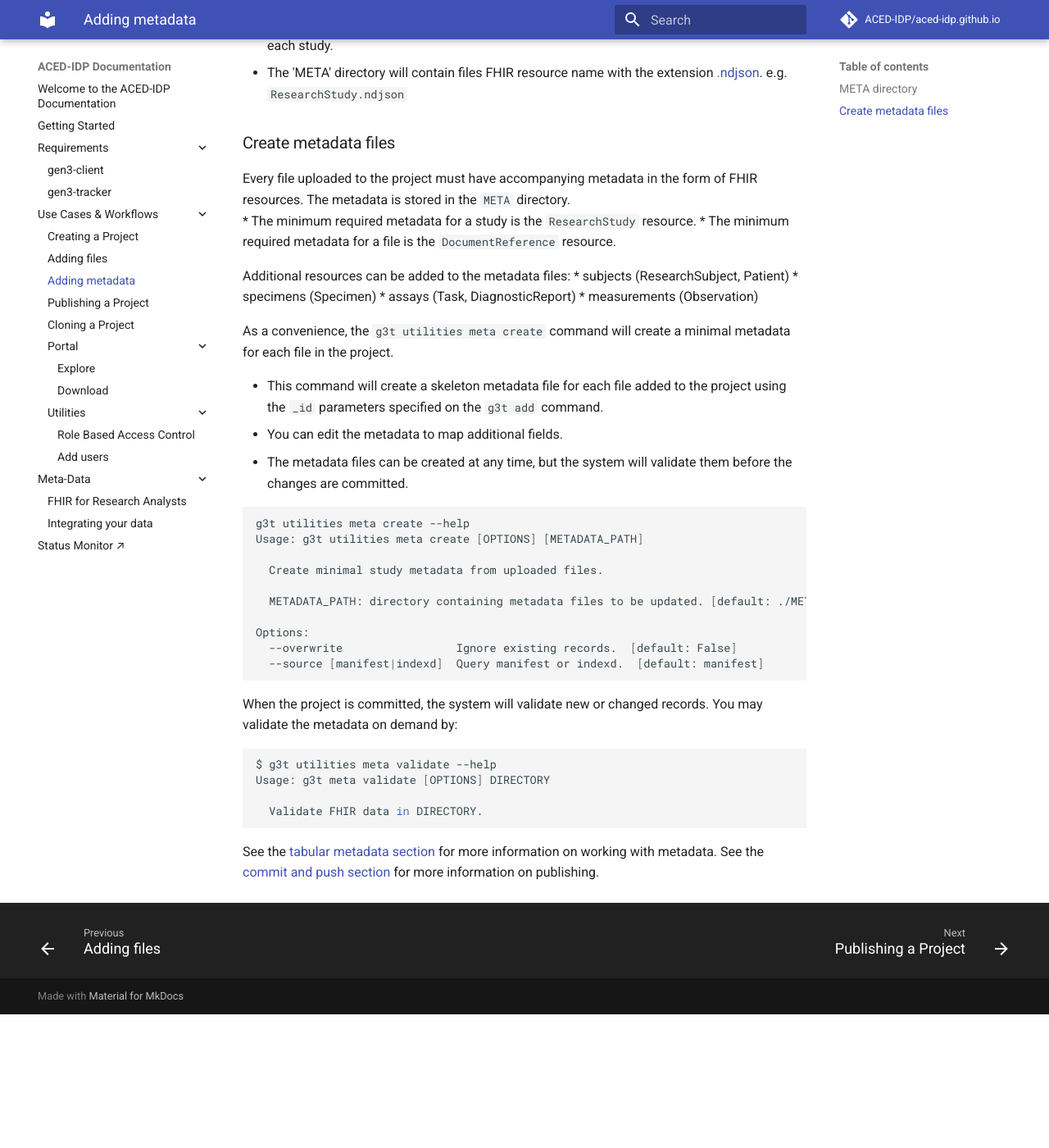
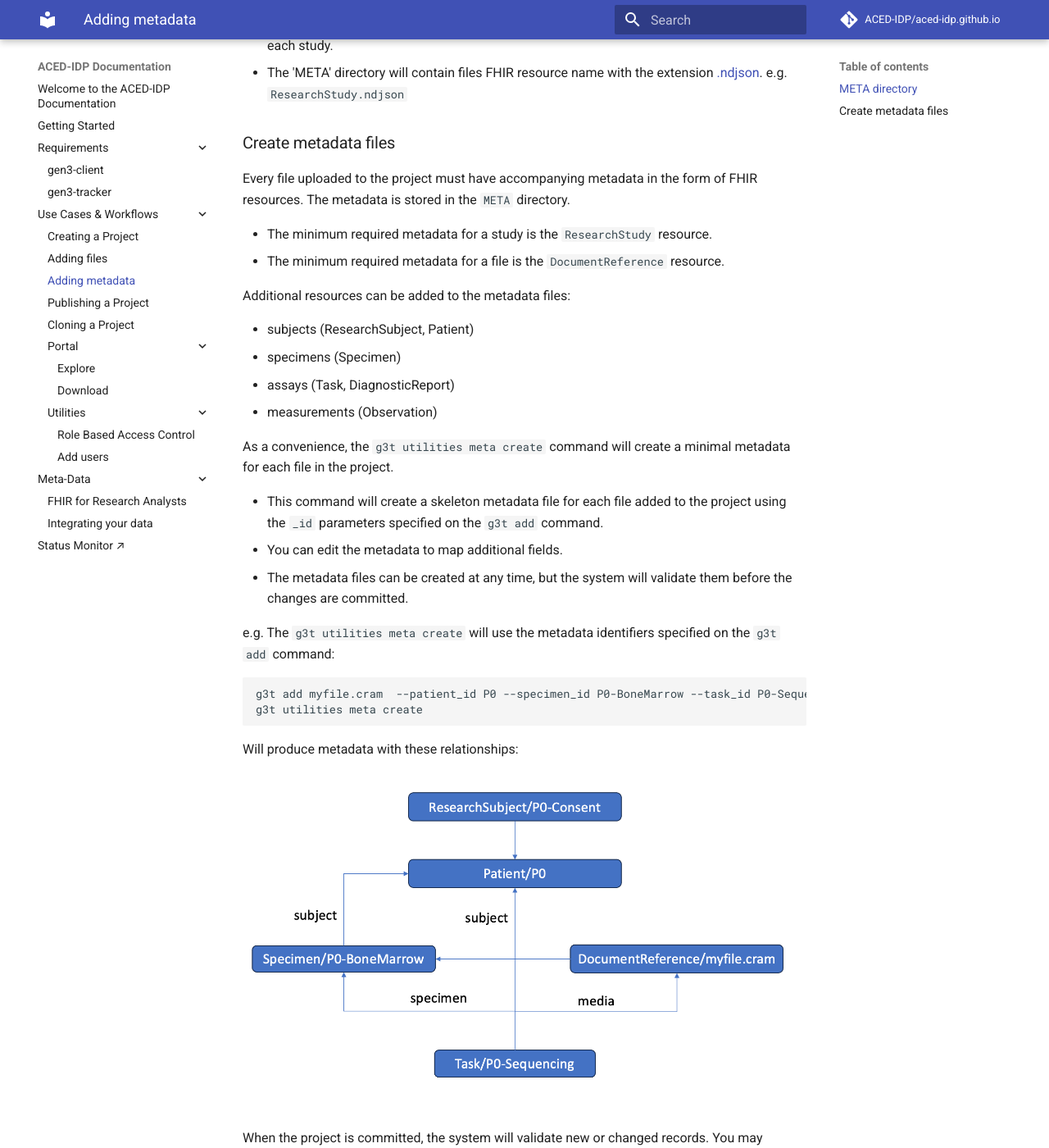
Before and after one commit to ACED-IDP/aced-idp.github.io, an MkDocs documentation site: the page built from docs/workflows/metadata.md, in a window 1280 px wide and 1400 px high, scrolled down 658 px. Shown: the whole window at 82% size. Built offline with MkDocs 1.6.1 and Material for MkDocs 9.7.7, drawn with Linux system fonts in a browser that asks for light colours; comment, search, counter and statistics services are not loaded; before the commit the page ends 1895 px from its top, so only the background shows below that; some of the changed text lies outside the part shown.

Commit message:
meta create example

````diff
--- a/docs/workflows/metadata.md
+++ b/docs/workflows/metadata.md
@@ -16,10 +16,12 @@ The convention of using a `META` directory for supporting files a common practic
 ### Create metadata files
 
 Every file uploaded to the project must have accompanying metadata in the form of FHIR resources.  The metadata is stored in the `META` directory.
+
 * The minimum required metadata for a study is the `ResearchStudy` resource.
 * The minimum required metadata for a file is the `DocumentReference` resource.
 
 Additional resources can be added to the metadata files:
+
 * subjects (ResearchSubject, Patient)
 * specimens (Specimen)
 * assays (Task, DiagnosticReport)
@@ -31,20 +33,15 @@ As a convenience, the `g3t utilities meta create` command will create a minimal
 * You can edit the metadata to map additional fields.
 * The metadata files can be created at any time, but the system will validate them before the changes are committed.
 
+e.g. The `g3t utilities meta create` will use the metadata identifiers specified on the `g3t add` command:
 
-```shell
-g3t utilities meta create --help
-Usage: g3t utilities meta create [OPTIONS] [METADATA_PATH]
+```sh
+g3t add myfile.cram  --patient_id P0 --specimen_id P0-BoneMarrow --task_id P0-Sequencing
+g3t utilities meta create
+```
+Will produce metadata with these relationships:
 
-  Create minimal study metadata from uploaded files.
-
-  METADATA_PATH: directory containing metadata files to be updated. [default: ./META]
-
-Options:
-  --overwrite                 Ignore existing records.  [default: False]
-  --source [manifest|indexd]  Query manifest or indexd.  [default: manifest]
-
-```
+<img src="/images/create-meta-graph.png" width="100%">
 
 When the project is committed, the system will validate new or changed records.  You may validate the metadata on demand by:
 
@@ -56,5 +53,5 @@ Usage: g3t meta validate [OPTIONS] DIRECTORY
 
 ```
 
-See the  <a href="/workflows/tabular/">tabular metadata section</a> for more information on working with metadata.
-See the  <a href="/workflows/commit-push/">commit and push section</a> for more information on publishing.
+* See the  <a href="/workflows/tabular/">tabular metadata section</a> for more information on working with metadata.
+* See the  <a href="/workflows/commit-push/">commit and push section</a> for more information on publishing.
````
Also changed, not shown: docs/images/create-meta-graph.png (added).
